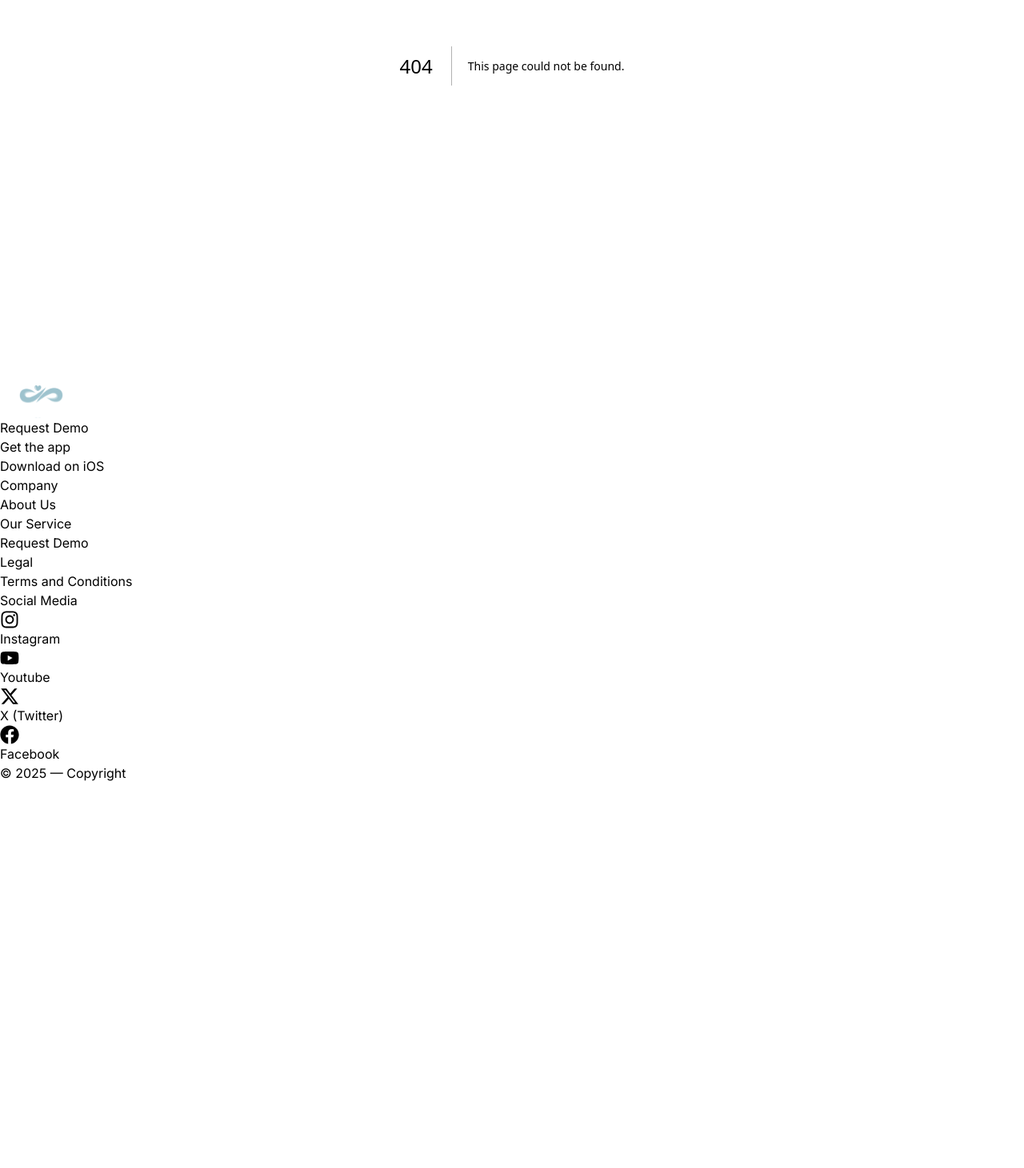
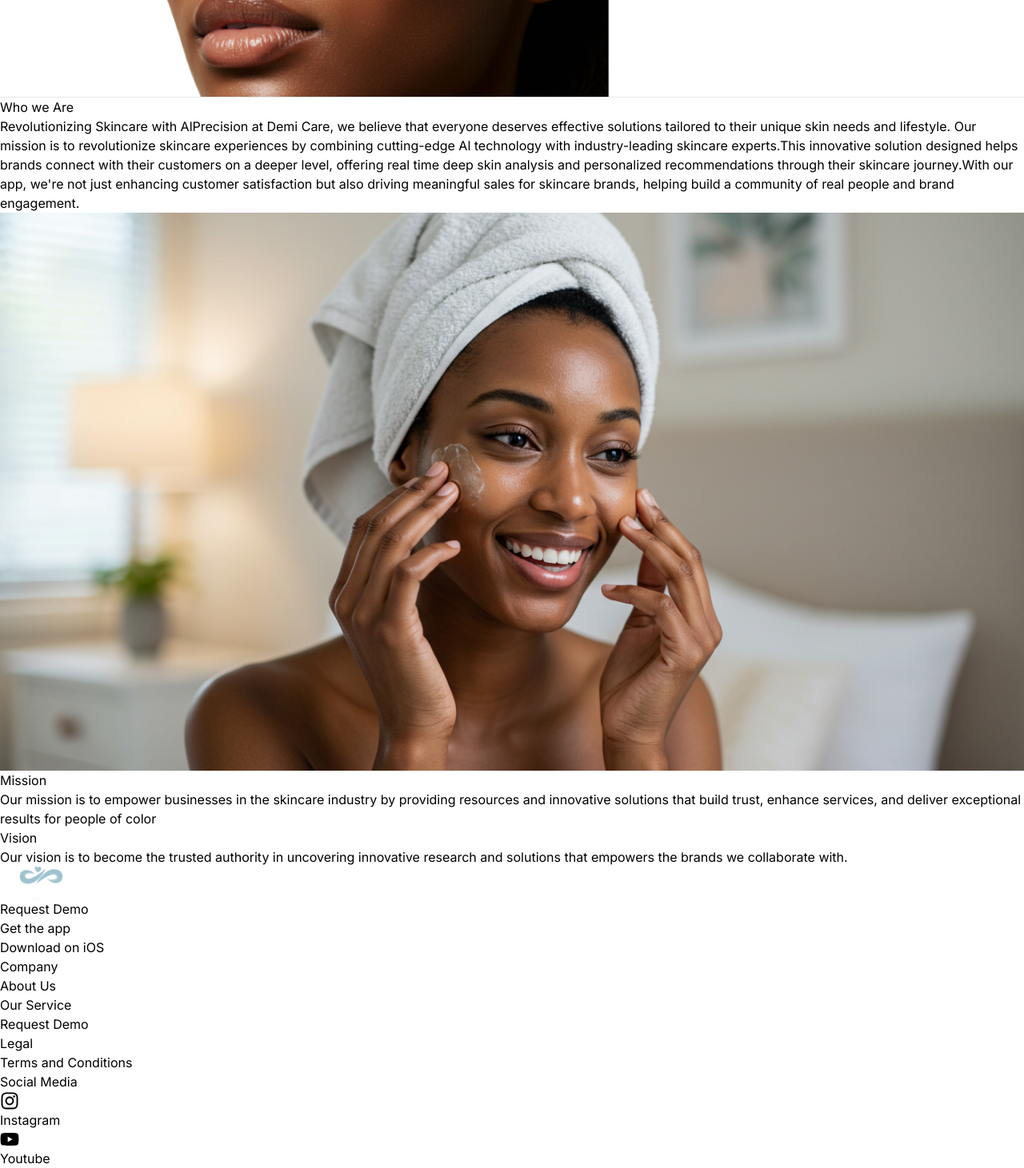
Before and after one commit to ajanieniolasolomon/haut, a Next.js app: page /about in a window 1280 px wide. Before the commit this address had no page. Shown: the part 520-1981 px from the top of the page at 80% size. Before the commit the page ends 1499 px from the top, so only its background shows below. Built offline with nearby package versions, Linux system fonts and the light colour scheme.

Commit message:
about page

```diff
--- /dev/null
+++ b/app/about/page.jsx
@@ -0,0 +1,60 @@
+/* eslint-disable react/no-unescaped-entities */
+/* eslint-disable react/react-in-jsx-scope */
+
+export default function AboutPage() {
+  return (
+    <div className="w-[100%]  h-[100%]  md:mt-[95px]">
+      <div className="border w-[100%] flex  relative  bg-gradient-to-r from-secondary to-white">
+        <h4 className="text-white font-lexend md:text-[66px] text-[33px] absolute font-[700] top-1/2 left-1/2 -translate-x-1/2 -translate-y-1/2">
+          About Us
+        </h4>
+        <img src="single.svg" className=" ml-auto w-[40%]" alt="" />
+      </div>
+
+      <div className=" bg-[#f5f5f5] p-[5%] h-full md:flex">
+        <div className="md:w-[50%] bg-white p-[6%] flex flex-col gap-4">
+          <hr className="border-2 border-primary md:w-[20%]" />
+          <h1 className="capitalize font-lexend text-[#3A3A3A] text-[42px] font-[700] md:text-start text-center">
+            Who we Are
+          </h1>
+          <div className="text-[#4B4F58] md:text-[16px] text-[12px] font-[400] md:text-start text-center">
+            Revolutionizing Skincare with AlPrecision at Demi Care, we believe
+            that everyone deserves effective solutions tailored to their unique
+            skin needs and lifestyle. Our mission is to revolutionize skincare
+            experiences by combining cutting-edge Al technology with
+            industry-leading skincare experts.This innovative solution designed
+            helps brands connect with their customers on a deeper level,
+            offering real time deep skin analysis and personalized
+            recommendations through their skincare journey.With our app, we're
+            not just enhancing customer satisfaction but also driving meaningful
+            sales for skincare brands, helping build a community of real people
+            and brand engagement.
+          </div>
+        </div>
+        <div className="bg-white md:w-[50%] ">
+          <img src="towel.svg" className="w-[100%] h-[100%] " alt="" />
+        </div>
+      </div>
+
+      <div className="bg-white p-[5%] w-[100%]  grid md:grid-cols-2">
+        <div className="border-l-1 border-b-0 border-t-0 border-r-0 border p-6 flex flex-col gap-4 items-center">
+          <h4 className="text-[26px] text-black">Mission</h4>
+          <div className="md:text-[16px] text-[12px] text-[#4B4F58]">
+            Our mission is to empower businesses in the skincare industry by
+            providing resources and innovative solutions that build trust,
+            enhance services, and deliver exceptional results for people of
+            color
+          </div>
+        </div>
+        <div className="border-l-1 border-b-0 border-t-0 border-r-0 border p-6 flex flex-col gap-4  items-center">
+          <h4 className="text-[26px] text-black">Vision</h4>
+          <div className="md:text-[16px] text-[12px] text-[#4B4F58]">
+            Our vision is to become the trusted authority in uncovering
+            innovative research and solutions that empowers the brands we
+            collaborate with.
+          </div>
+        </div>
+      </div>
+    </div>
+  );
+}
--- a/components/Footer.jsx
+++ b/components/Footer.jsx
@@ -4,7 +4,7 @@
 import { FaXTwitter } from "react-icons/fa6";
 export default function Footer() {
   return (
-    <div className="  bg-primary  md:h-[400px] h-full px-[5%] py-[2%]    flex flex-col">
+    <div className="  bg-primary  md:h-[400px] h-full px-[5%] py-[2%]    flex flex-col ">
       <div className="  md:h-[380px] h-full gap-6 grid md:grid-cols-5 grid-cols-2">
         <div className=" flex flex-col gap-6 md:col-span-1 col-span-2">
           <div className=" md:m-0 m-auto">
--- a/components/Navbar.jsx
+++ b/components/Navbar.jsx
@@ -11,7 +11,7 @@
 
 
     const handleEmailClick = () => {
-      window.location.href = "mailto:info@demicare.kin";
+      window.location.href = "mailto:info@demicare.skin";
     }
 
   return (
```
Also changed, not shown: public/single.svg (added), public/towel.svg (added).
